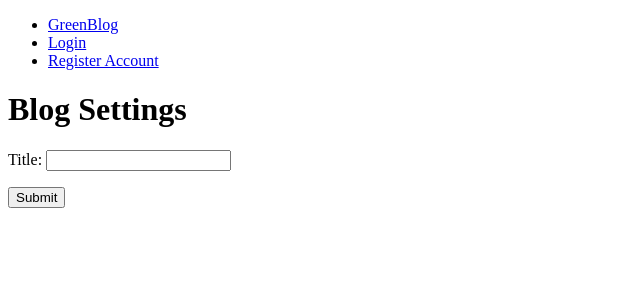
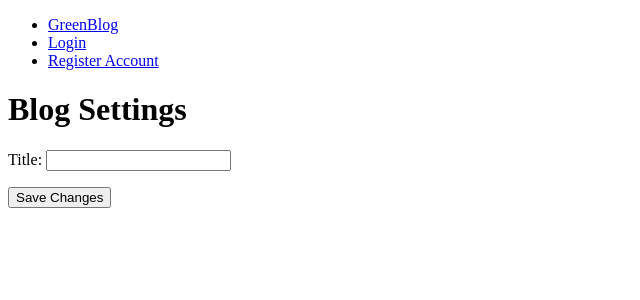
Before and after one commit to mostafa-yasen/green-blog, a Django app: template blog/templates/blog_settings.html in a window 1280 px wide. Shown: the top 300 px of the page, without its empty margins (0-640 px from the left). Run offline with Django 4.2, Linux system fonts and the light colour scheme; the template is opened without the code that fills it: values that come from a table or form of the project are taken from there, others are empty.

Commit message:
feature/blog-settings | Minor Fix

```diff
--- a/blog/templates/blog_settings.html
+++ b/blog/templates/blog_settings.html
@@ -1,8 +1,8 @@
 {% extends "base.html" %}
 {% block content %}
 <h1>Blog Settings</h1>
-<form action="{% url 'new-blog' %}" method="post">{% csrf_token %}
+<form action="" method="post">{% csrf_token %}
     {{ form.as_p }}
-    <input type="submit" value="Submit" />
+    <input type="submit" value="Save Changes" />
 </form>
 {% endblock %}
--- a/blog/templates/home.html
+++ b/blog/templates/home.html
@@ -12,5 +12,6 @@
 {% block content %}
 
 <h1>Home Page</h1>
+<h2>{{ blog.title }}</h2>
 
 {% endblock %}
```
